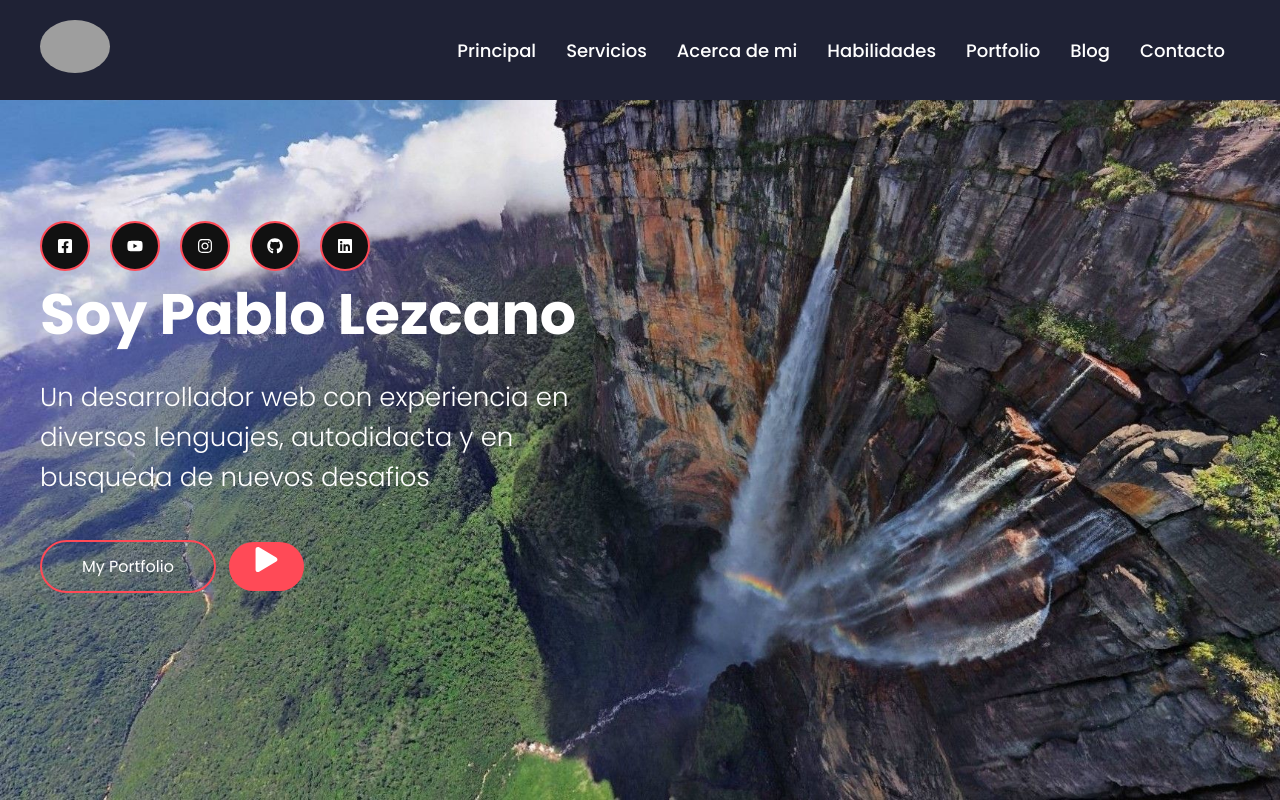
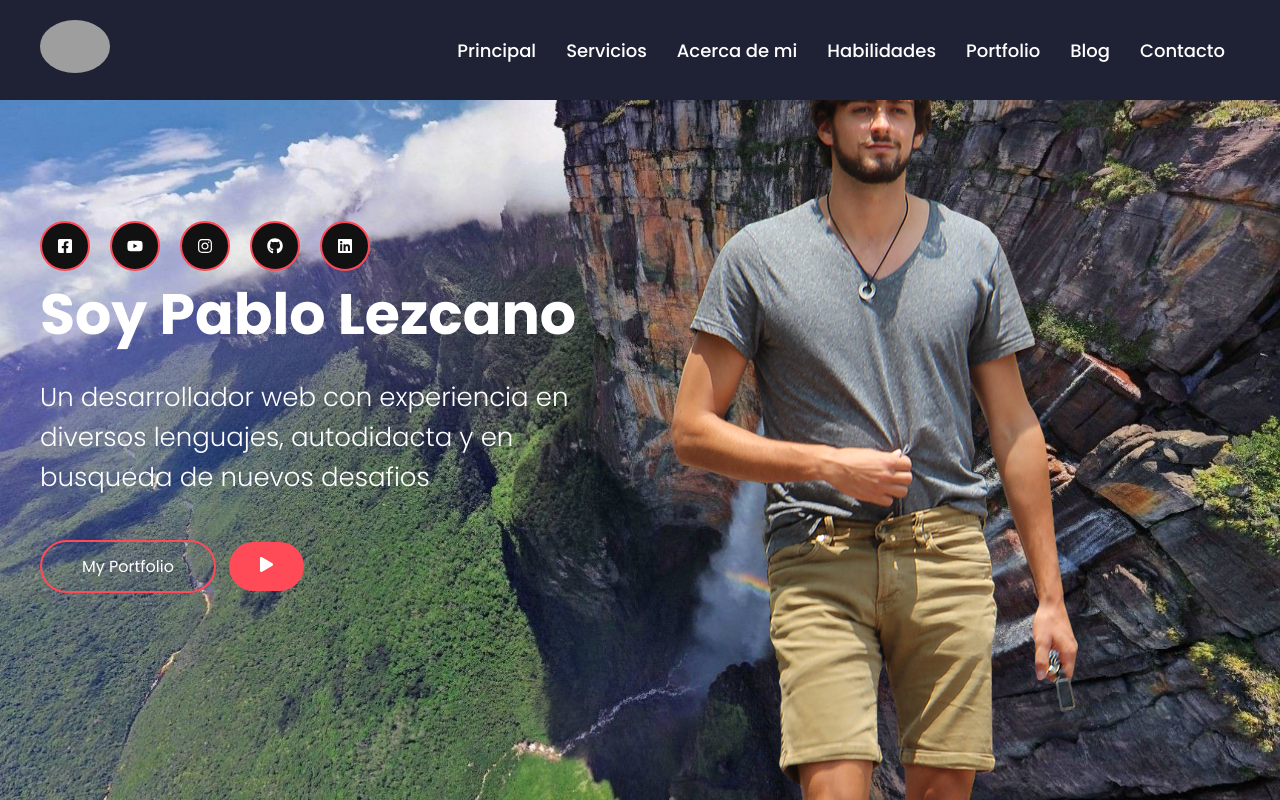
Before and after one commit to lezcouu/Portfolio, a React (Create React App) app: page / in a window 1280 px wide. Shown: the top 800 px of the page. Built offline with nearby package versions, Linux system fonts and the light colour scheme; grey boxes are pictures that could not be loaded.

Commit message:
probando

```diff
--- a/src/App.css
+++ b/src/App.css
@@ -110,5 +110,6 @@ body{
 	border-radius: 50px;
 }
 .play {
-	font-size: 25px;
+	font-size: 25px !important;
+	padding-top: 10px;
 }
--- a/src/components/Banner.jsx
+++ b/src/components/Banner.jsx
@@ -7,6 +7,7 @@ import {
 	FaGithub,
 	FaPlay
 } from "react-icons/fa"
+import image from "../assets/caminando.png"
 
 const Banner = () => {
 	return (
@@ -38,7 +39,9 @@ const Banner = () => {
 						</div>
 					</div>
 					<div className="col-6">
-
+						<div className="banner_img">
+							<img src={image} alt=""/>
+						</div>
 					</div>
 				</div>
 			</div>
```
Also changed, not shown: 1 other file (tests, documents, lock files or other folders).
